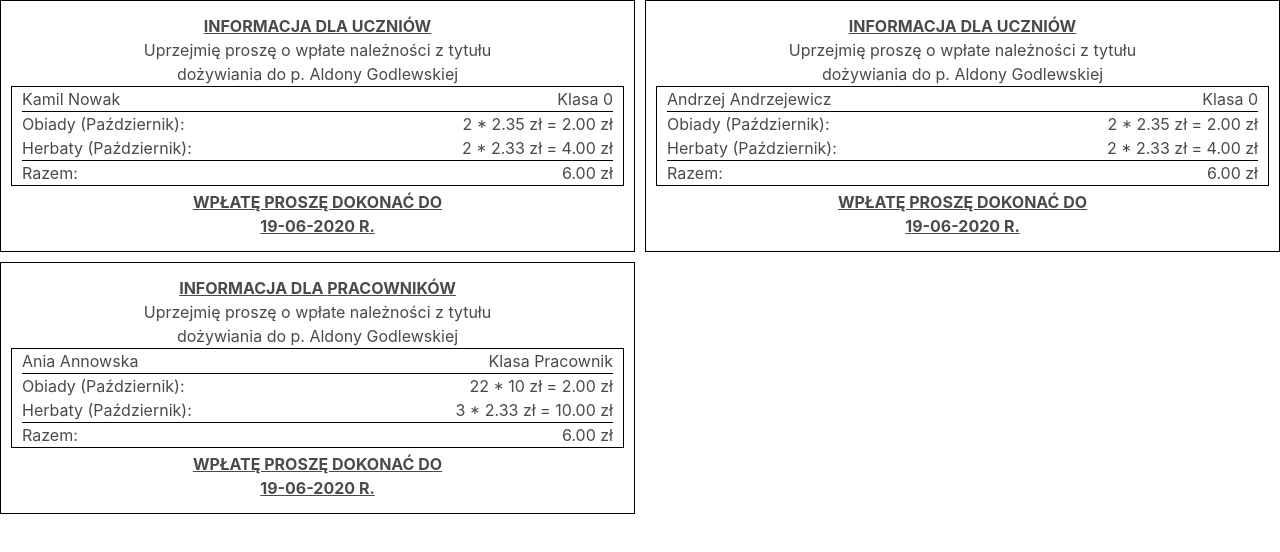
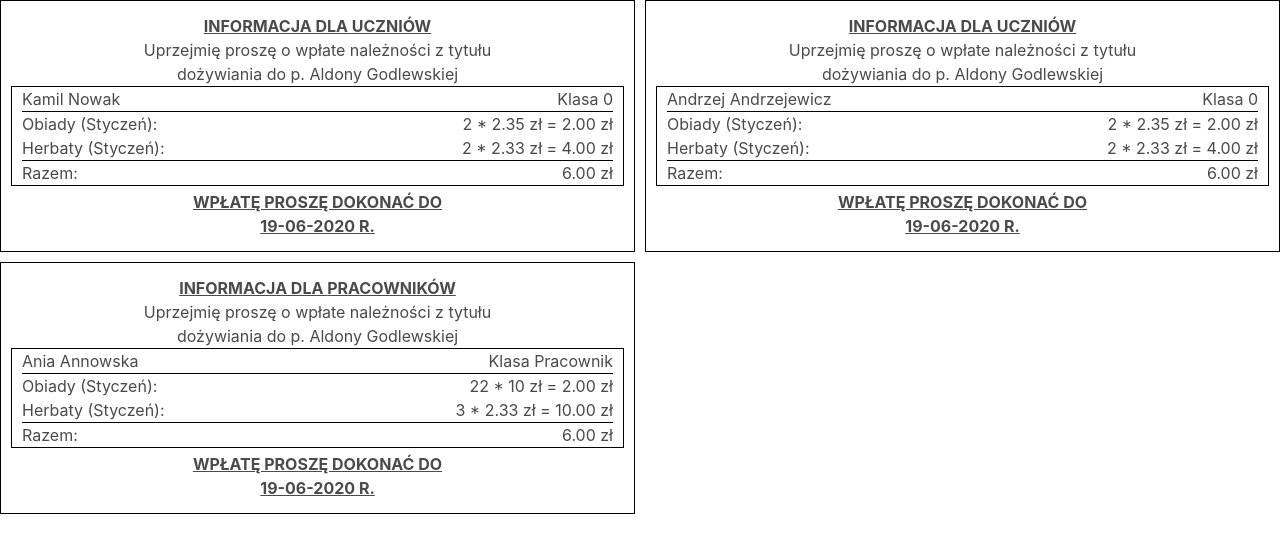
Before and after one commit to Aroniero/meal-counter, a React (Create React App) app: page /cardsToPrint in a window 1280 px wide. Shown: the top 552 px of the page. Built offline with nearby package versions, Linux system fonts and the light colour scheme.

Commit message:
Added delay to closing tab in generatePage util

```diff
--- a/src/components/CardList/Card/Card.js
+++ b/src/components/CardList/Card/Card.js
@@ -1,7 +1,8 @@
 import React from "react";
 import styles from "./Card.module.scss";
 
-const Card = ({
+const Card = ({ user, date }) => {
+  const {
     name,
     surname,
     classNum,
@@ -12,7 +13,8 @@ const Card = ({
     teaQuantity,
     teaSum,
     total,
-}) => {
+  } = user;
+  const { dinnerMonth, teaMonth } = date;
   return (
     <div className={styles.card}>
       <header className={styles.cardHeader}>
@@ -33,13 +35,13 @@ const Card = ({
         </div>
         <div className={styles.cardBody__Content}>
           <div className={styles.cardBody__Dinners}>
-            <p>Obiady (Październik): </p>
+            <p>Obiady ({dinnerMonth}): </p>
             <p>
               {dinnerQuantity} * {dinnerPrice} zł = {dinnerSum.toFixed(2)} zł
             </p>
           </div>
           <div className={styles.cardBody__Teas}>
-            <p>Herbaty (Październik): </p>
+            <p>Herbaty ({teaMonth}): </p>
             <p>
               {teaQuantity} * {teaPrice} zł = {teaSum.toFixed(2)} zł
             </p>
--- a/src/components/CardList/CardList.js
+++ b/src/components/CardList/CardList.js
@@ -4,14 +4,12 @@ import styles from "./CardList.module.scss";
 import Card from "./Card/Card";
 
 const CardList = () => {
-  const { users } = useContext(UserContext);
-
-  console.log(users);
+  const { users, date } = useContext(UserContext);
 
   return (
     <div className={styles.cardContainer}>
       {users.map((user) => (
-        <Card key={user.id} {...user} />
+        <Card key={user.id} user={user} date={date} />
       ))}
     </div>
   );
--- a/src/components/DateForm/DateForm.js
+++ b/src/components/DateForm/DateForm.js
@@ -7,7 +7,6 @@ const DateForm = () => {
   const handleMonthChange = (e) => {
     setDate({ ...date, [e.target.name]: e.target.value });
   };
-  console.log(date);
 
   return (
     <div className="field-body container mt-5">
--- a/src/utils/generatePage.js
+++ b/src/utils/generatePage.js
@@ -1,9 +1,10 @@
 export const generatePage = (page) => {
-
-    const siteHref = window.location.href;
-    let WinPrint = window.open(`${siteHref}${page}`);
-    WinPrint.document.close();
-    WinPrint.focus();
-    WinPrint.print();
-    // WinPrint.close();
+  const siteHref = window.location.href;
+  let WinPrint = window.open(`${siteHref}${page}`, "height=700,width=700");
+  WinPrint.document.close();
+  WinPrint.focus();
+  WinPrint.print();
+  setTimeout(() => {
+    WinPrint.close();
+  }, 1);
 };
```
Lines whose indentation alone changed are shown as unchanged.
